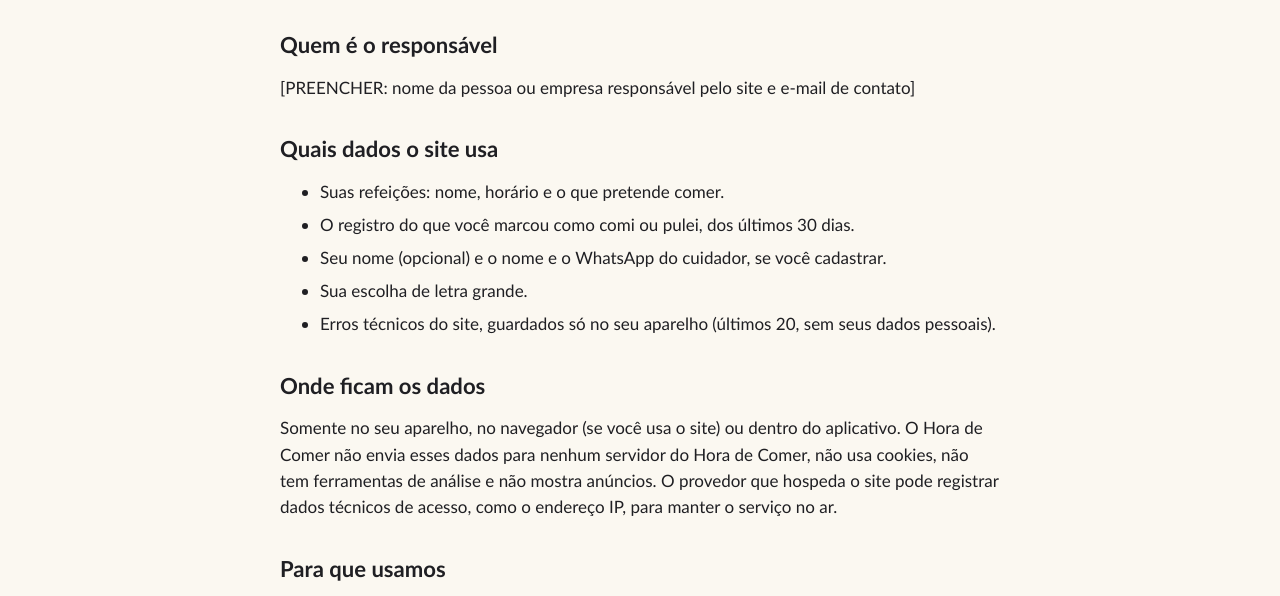
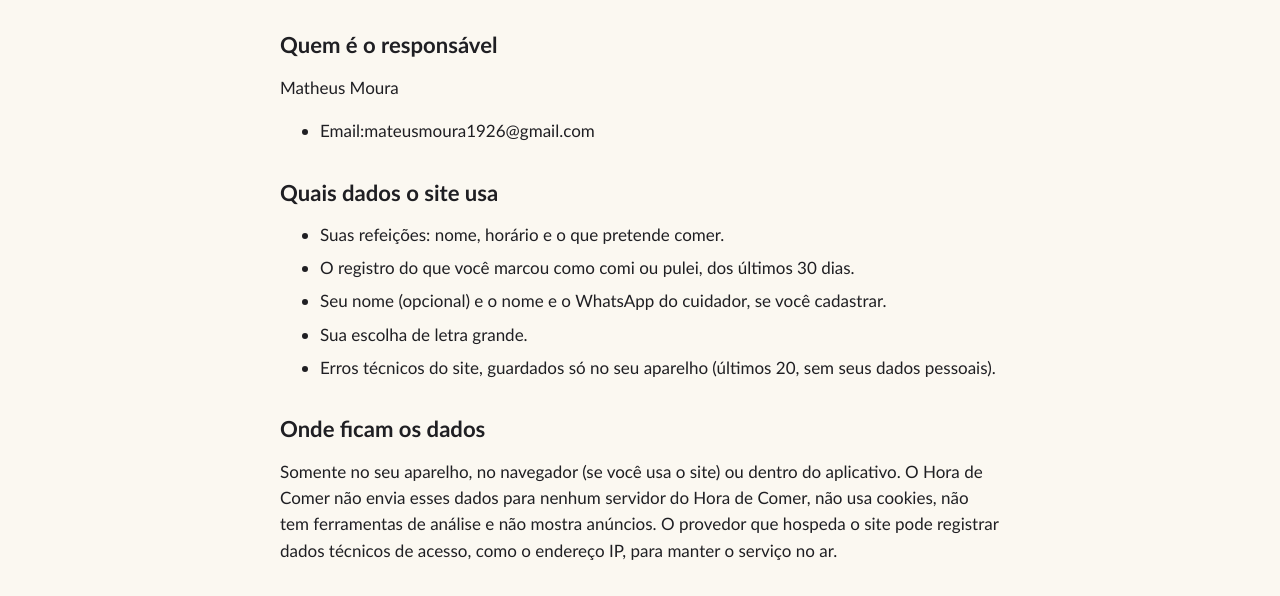
Before and after one commit to matheusmoura198/nourishTime, a website: page privacidade-e-termos.html in a window 1280 px wide. Shown: the part 204-800 px from the top of the page. Drawn offline with Linux system fonts and the light colour scheme.

Commit message:
Add responsible person's name and contact email

```diff
--- a/privacidade-e-termos.html
+++ b/privacidade-e-termos.html
@@ -22,8 +22,10 @@
 <p>Última atualização: 25 de outubro de 2026.</p>
 
 <h2>Quem é o responsável</h2>
-<p>[PREENCHER: nome da pessoa ou empresa responsável pelo site e e-mail de contato]</p>
-
+<p>Matheus Moura</p>
+<ul>
+  <li>Email:mateusmoura1926@gmail.com</li>
+</ul>
 <h2>Quais dados o site usa</h2>
 <ul>
   <li>Suas refeições: nome, horário e o que pretende comer.</li>
```
